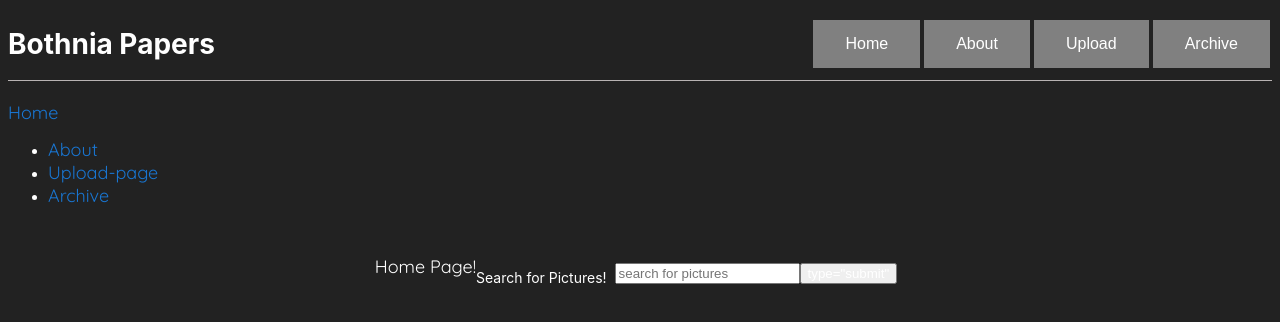
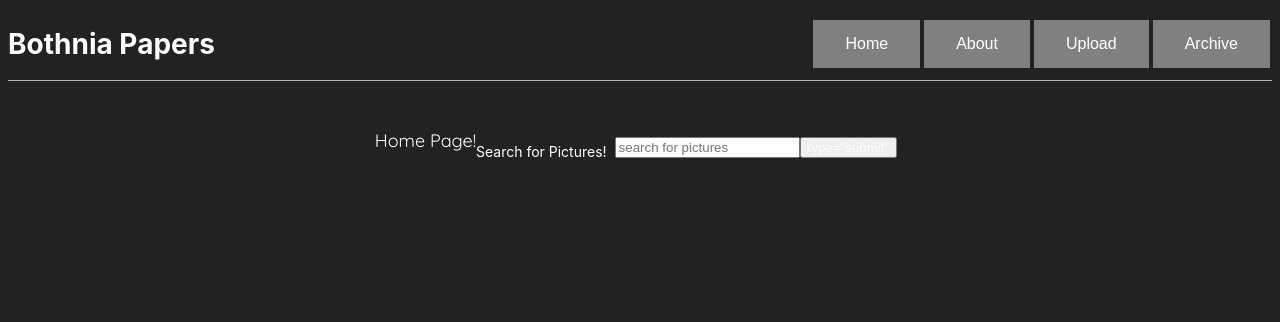
Before and after one commit to dcaptain1/D0027E_Project_Alpha, an Angular app: page /Archive in a window 1280 px wide. Shown: the top 322 px of the page. Built offline with nearby package versions, Linux system fonts and the light colour scheme.

Commit message:
Cool Header

```diff
--- a/src/app/app.component.html
+++ b/src/app/app.component.html
@@ -13,13 +13,16 @@
   <router-outlet>
       <!-- this is the main view -->
 
-        <div> <a [routerLink]="'Home'">Home</a> </div>
-
+       <!-- Gammalt skräp mest som referense för routerLink
         <ul>
+        <li> <a [routerLink]="'Home'">Home</a> </li>
         <li> <a [routerLink]="'About'">About</a></li>
         <li> <a [routerLink]="'Upload-page'">Upload-page</a></li>
         <li> <a [routerLink]="'Archive'">Archive</a></li>
         </ul>
+        -->
+
+
 
   </router-outlet>
 
--- a/src/app/components/header/header.component.css
+++ b/src/app/components/header/header.component.css
@@ -6,6 +6,7 @@ header {
 
   border-bottom: 1px solid #b8b3b3;
 
+
 }
 
 a:hover{
```
